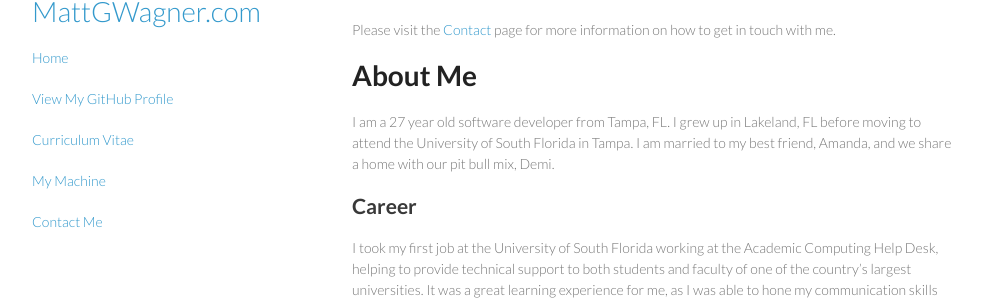
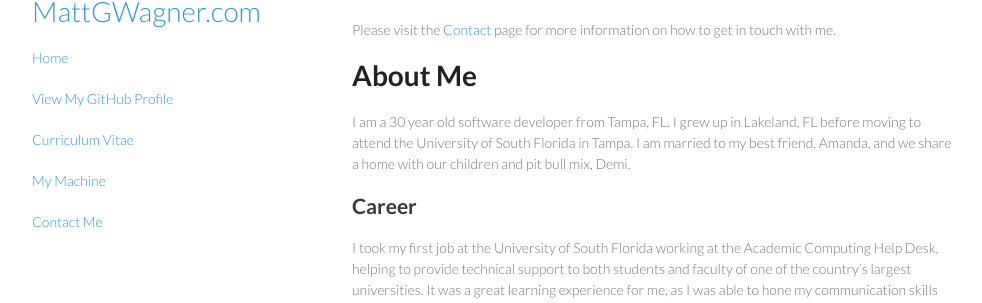
Before and after one commit to mattgwagner/mattgwagner, a Jekyll site: the page built from index.md, in a window 1280 px wide and 900 px high, scrolled down 351 px. Shown: the part 147-450 px from the top of the window, without its empty margins (148-1130 px from the left). Built offline with Jekyll 4.4.1, drawn with Linux system fonts in a browser that asks for light colours.

Commit message:
Update index.md

```diff
--- a/index.md
+++ b/index.md
@@ -13,7 +13,7 @@ Please visit the [Contact](/contactme) page for more information on how to get i
 
 # About Me
 
-I am a 27 year old software developer from Tampa, FL. I grew up in Lakeland, FL before moving to attend the University of South Florida in Tampa. I am married to my best friend, Amanda, and we share a home with our pit bull mix, Demi.
+I am a 30 year old software developer from Tampa, FL. I grew up in Lakeland, FL before moving to attend the University of South Florida in Tampa. I am married to my best friend, Amanda, and we share a home with our children and pit bull mix, Demi.
 
 ## Career
 
```
